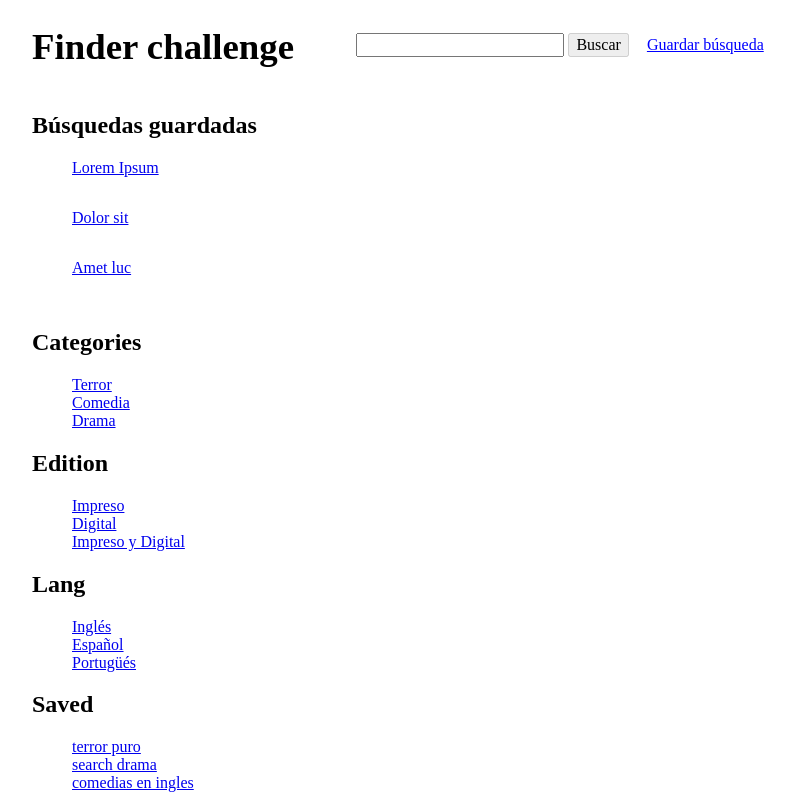
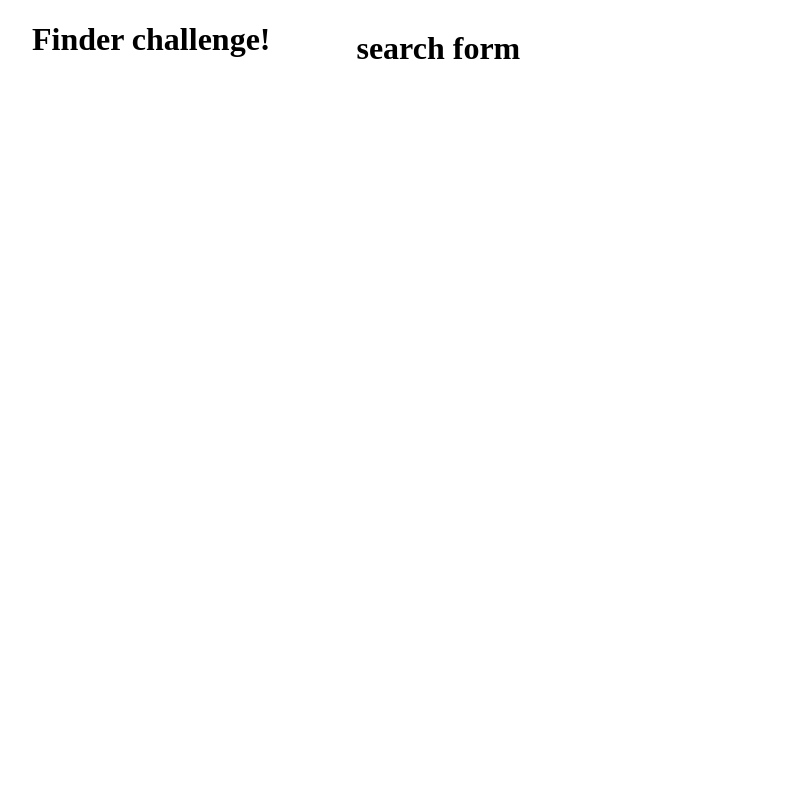
Before and after one commit to scyrizales/finderchallenge, a plain HTML site: page public/index.html in a window 1280 px wide. Shown: the whole page, without its empty margins (128-923 px from the left). Drawn offline with nearby package versions, Linux system fonts and the light colour scheme; a web font is replaced by a local one.

Commit message:
cambios actualizados

```diff
--- a/public/index.html
+++ b/public/index.html
@@ -7,45 +7,24 @@
     <link href="https://fonts.googleapis.com/css?family=Proxima+Nova" rel="stylesheet" type="text/css">
     <link href="/vendor/pure/pure-min.css" rel="stylesheet">
     <link href="/styles/index.css" rel="stylesheet">
-    <link href="/styles/awesomplete.css" rel="stylesheet">
   </head>
   <body>
     <div class="app pure-g">
       <header class="pure-u-1">
         <div class="pure-u-1-3">
-          <h1 class="logo">Finder challenge</h1>
+          <h1 class="logo">Finder challenge!</h1>
         </div>
         <div class="pure-u-7-24">
           <div class="search-form">
-            <form action="post">
-              <input type="text" id="search-input">
-              <input type="submit" value="Buscar" id="search-button">
-            </form>
+            <h1>search form</h1>
           </div>
         </div>
-        <div class="pure-u-1-3">
-          <div class="header-link">
-            <button type="button" class="save-search">Guardar búsqueda</button>
-            <!-- <a href="#">Guardar búsqueda</a> -->
-          </div>
-        </div>
+        <div class="pure-u-1-3"></div>
       </header>
-      <aside class="filters pure-u-1-4">
-        <h2>Búsquedas guardadas</h2>
-        <ul class="saved-searches">
-          <li id="option1" class="add-options"><a href="#">Lorem Ipsum</a><div><a href="#">Editar</a> | <a class="delete-button" option="option1" href="#">Eliminar</a></div></li>
-          <li id="option2" class="add-options"><a href="#">Dolor sit</a><div><a href="#">Editar</a> | <a class="delete-button" option="option2" href="#">Eliminar</a></div></li>
-          <li id="option3" class="add-options"><a href="#">Amet luc</a><div><a href="#">Editar</a> | <a class="delete-button" option="option3" href="#">Eliminar</a></div></li>
-        </ul>
-        <div class="saved-searches-div">
-
-        </div>
-      </aside>
+      <aside class="filters pure-u-1-4"></aside>
       <content class="pure-u-3-4"></content>
       <footer class="pure-u-1"></footer>
     </div>
-    <script src="https://ajax.googleapis.com/ajax/libs/jquery/2.2.4/jquery.min.js"></script>
-    <script src="/scripts/awesomplete.js"></script>
     <script src="/vendor/underscore/underscore-min.js"></script>
     <script src="/scripts/global.js"></script>
     <script src="/scripts/search-form.js"></script>
--- a/public/styles/index.css
+++ b/public/styles/index.css
@@ -6,46 +6,10 @@
   margin: 0 auto;
 }
 .search-form {
-  margin-top: 33px;
+  margin-top: 30px;
 }
 @media only screen and (max-width: 650px) {
   .search-form {
     display: none;
   }
 }
-.logo{
-	font-size: 2.3em;
-}
-.header-link{
-	margin-top: 35px;
-}
-.save-search{
-	background: none;
-  border: none;
-  text-decoration: underline;
-  color: blue;
-}
-.saved-searches{
-	list-style: none;
-}
-/*.saved-searches li{
-	background: none;
-  border: none;
-  text-decoration: underline;
-  color: blue;
-}*/
-.categorys{
-	text-transform: capitalize;
-}
-.add-options{
-	height: 50px;
-}
-.add-options:hover{
-	background-color: lightblue;
-}
-.add-options div{
-	display: none;
-}
-.add-options:hover div{
-	display: block;
-}
```
